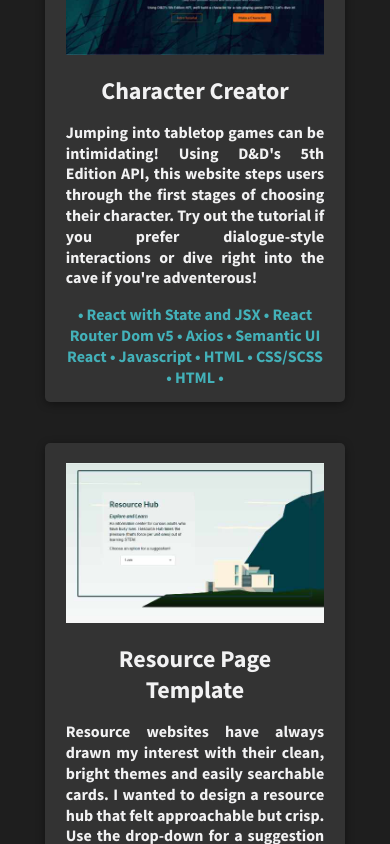
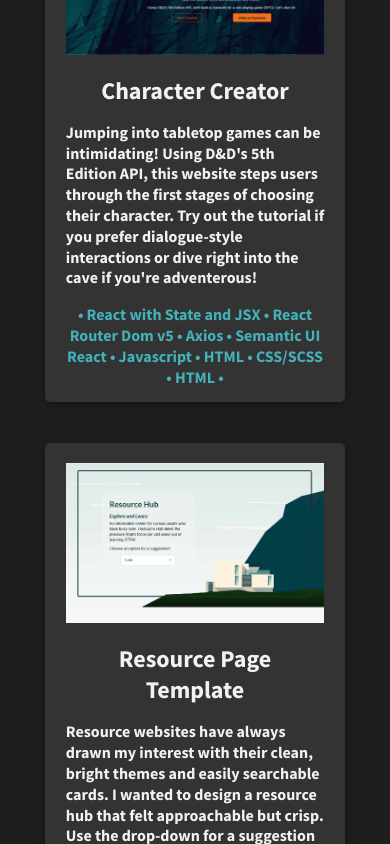
Before and after one commit to Anngineer/web-dev-portfolio, a React (Create React App) app: page / in a window 390 px wide. Shown: the part 860-1704 px from the top of the page. Built offline with nearby package versions, Linux system fonts and the light colour scheme.

Commit message:
Changes text-align to left on portfolio examples

```diff
--- a/src/App.css
+++ b/src/App.css
@@ -574,9 +574,6 @@ nav #dropdown-button {
     width: 100%;
     height: 10rem;
   }
-  #portfolio-section .portfolio-example p {
-    text-align: justify;
-  }
   #portfolio-section .portfolio-example p.tags {
     text-align: center;
   }
--- a/src/App.scss
+++ b/src/App.scss
@@ -532,9 +532,7 @@ nav {
       width: 100%;
       height: 10rem;
     }
-    .portfolio-example p {
-      text-align: justify;
-    }
+
     .portfolio-example p.tags {
       text-align: center;
     }
```
Also changed, not shown: 1 other file (tests, documents, lock files or other folders).
